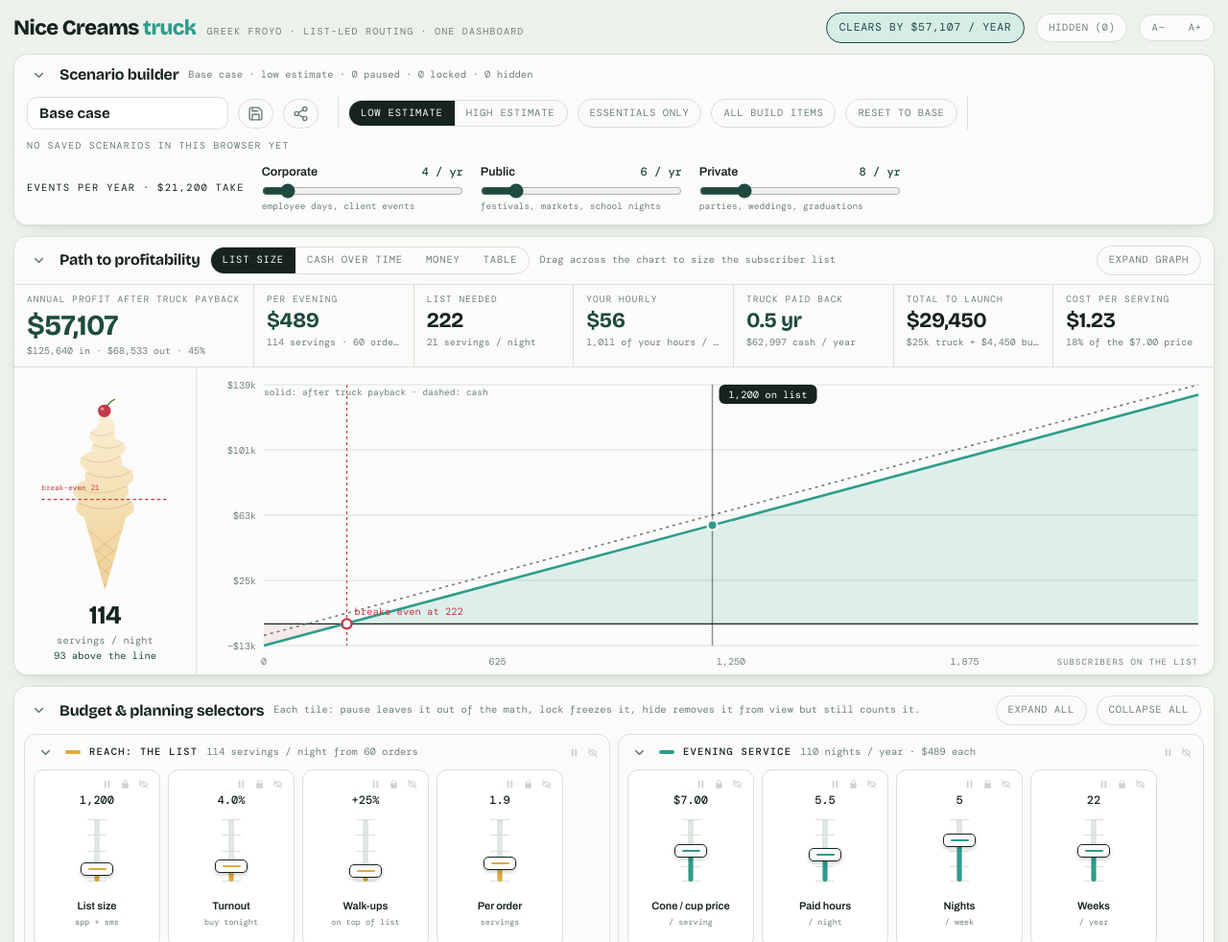
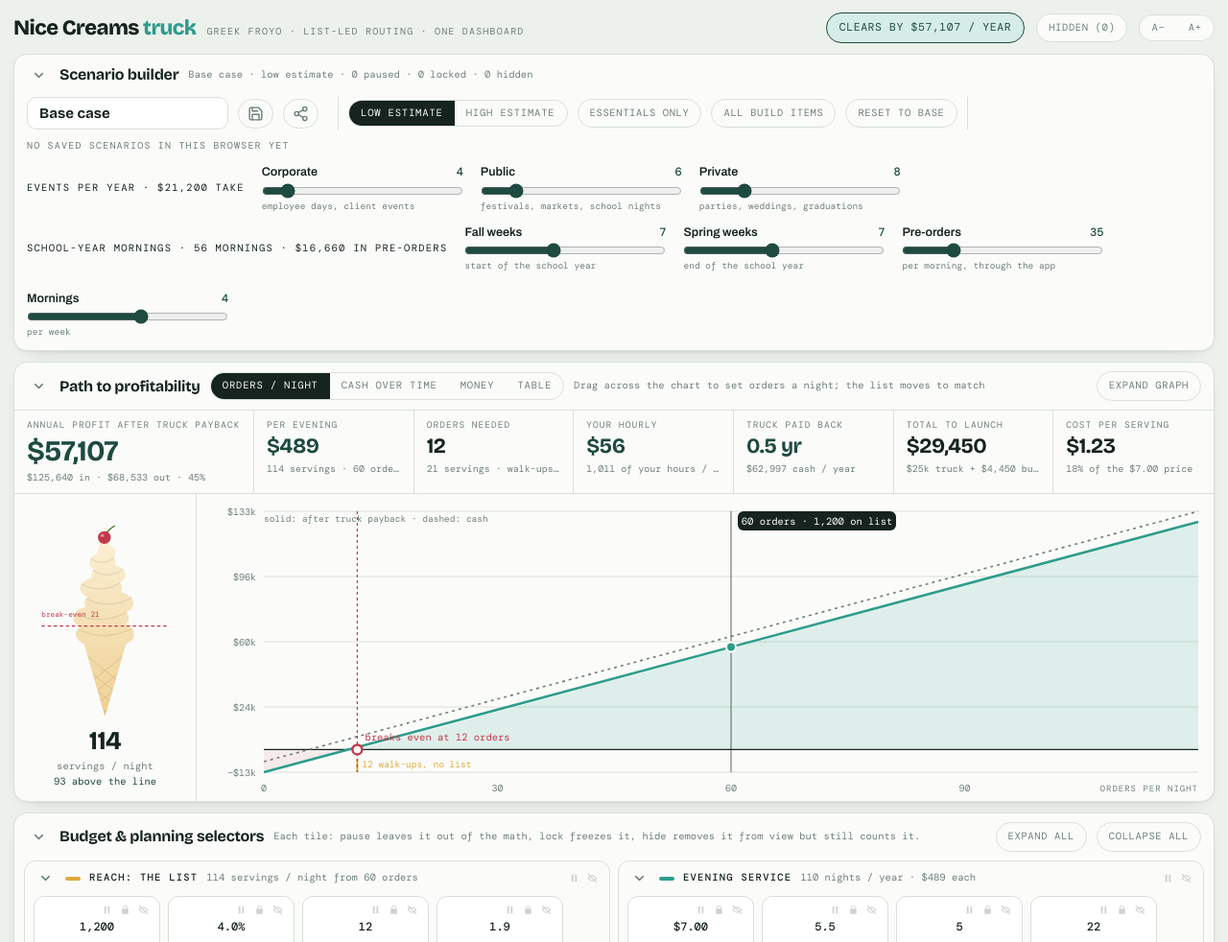
Before and after one commit to shua73/NiceCreams, a plain HTML site: page index.html in a window 1280 px wide. Shown: the top 982 px of the page at 96% size. Drawn offline with nearby package versions, Linux system fonts and the light colour scheme.

Commit message:
Model walk-ups as flat orders and add school-year acai mornings
Walk-ups were a percentage on top of list orders, so the model sold
nothing at all with an empty list. They are now a flat count of orders
per night that arrive with no list behind them, and the break-even list
only has to cover the rest.

The default chart is now profit against orders per night rather than
subscriber list size, with markers for the walk-up floor and break-even;
dragging it sets orders and moves the list to match.

Morning bowls become acai bowls pre-ordered in the app for on-site
pickup, with fall and spring school-year weeks as separate sliders in
the scenario builder.

Co-Authored-By: Claude Opus 5 <noreply@anthropic.com>
Claude-Session: https://claude.ai/code/session_01TA94R1fQ9TCdk5B4LNjbEv

```diff
--- a/index.html
+++ b/index.html
@@ -94,7 +94,7 @@
   .gauge .sub{font-family:var(--mono);font-size:10.5px;color:var(--steel);margin-top:5px;line-height:1.5}
   .view{position:relative;min-width:0;min-height:0}
   #chart{position:absolute;inset:0;width:100%;height:100%;touch-action:none}
-  #chart.list{cursor:crosshair}
+  #chart.drag{cursor:crosshair}
   #tableview{position:absolute;inset:0;overflow:auto;padding:0 10px 10px}
   table.grid{width:100%;border-collapse:collapse;font-family:var(--mono);font-size:12px}
   table.grid th{position:sticky;top:0;background:var(--paper);font-weight:500;font-size:9.5px;letter-spacing:.09em;text-transform:uppercase;color:var(--steel);text-align:right;padding:7px 8px;border-bottom:1.5px solid var(--ink);white-space:nowrap}
@@ -245,6 +245,9 @@
     <div class="sbody evbar" id="evbar">
       <span class="ttl">Events per year</span>
     </div>
+    <div class="sbody evbar" id="mornbar">
+      <span class="ttl">School-year mornings</span>
+    </div>
   </section>
 
   <section class="card" id="graph">
@@ -252,7 +255,7 @@
       <button class="iconbtn chev" type="button" data-sec="graph" aria-label="Collapse graph" aria-expanded="true"></button>
       <h2>Path to profitability</h2>
       <div class="seg" role="group" aria-label="Graph view">
-        <button type="button" data-view="list" aria-pressed="true">List size</button>
+        <button type="button" data-view="orders" aria-pressed="true">Orders / night</button>
         <button type="button" data-view="time" aria-pressed="false">Cash over time</button>
         <button type="button" data-view="money" aria-pressed="false">Money</button>
         <button type="button" data-view="table" aria-pressed="false">Table</button>
@@ -264,7 +267,7 @@
     <div class="stats">
       <div class="stat hero"><div class="k">Annual profit after truck payback</div><div class="v" id="o-year">&mdash;</div><div class="f" id="o-year-f"></div></div>
       <div class="stat"><div class="k">Per evening</div><div class="v" id="o-night">&mdash;</div><div class="f" id="o-night-f"></div></div>
-      <div class="stat"><div class="k">List needed</div><div class="v" id="o-list">&mdash;</div><div class="f" id="o-list-f"></div></div>
+      <div class="stat"><div class="k">Orders needed</div><div class="v" id="o-list">&mdash;</div><div class="f" id="o-list-f"></div></div>
       <div class="stat"><div class="k">Your hourly</div><div class="v" id="o-owner">&mdash;</div><div class="f" id="o-owner-f"></div></div>
       <div class="stat"><div class="k">Truck paid back</div><div class="v" id="o-payback">&mdash;</div><div class="f" id="o-payback-f"></div></div>
       <div class="stat"><div class="k">Total to launch</div><div class="v" id="o-launch">&mdash;</div><div class="f" id="o-launch-f"></div></div>
@@ -331,7 +334,7 @@
     <div class="sbody" id="groups"></div>
   </section>
 
-  <p class="foot">Illustrative planning model, not a forecast. Build-out, serviceware, cone and toppings figures are estimates to replace with supplier quotes. Froyo base prices come from the Nice Creams sourcing table. Event takes follow published ice cream truck catering minimums; event counts are placeholders. Profit stays in the business: the owner is not paid a wage, and the repair reserve is set aside before profit. Hidden tiles still count; paused tiles do not. realnicecreams.com</p>
+  <p class="foot">Illustrative planning model, not a forecast. Build-out, serviceware, cone and toppings figures are estimates to replace with supplier quotes. Froyo base prices come from the Nice Creams sourcing table. Walk-ups are orders with no list behind them, so the list only has to cover the rest. Morning acai bowls are pre-ordered in the app for on-site pickup during the school-year stretches. Event takes follow published ice cream truck catering minimums; event counts are placeholders. Profit stays in the business: the owner is not paid a wage, and the repair reserve is set aside before profit. Hidden tiles still count; paused tiles do not. realnicecreams.com</p>
 </div>
 
 <script>
@@ -356,7 +359,7 @@ const GROUPS=[
   {id:'reach',    title:'Reach: the list',        accent:'var(--butter)'},
   {id:'evening',  title:'Evening service',        accent:'var(--aqua)'},
   {id:'food',     title:'Food & serviceware',     accent:'var(--pine)'},
-  {id:'morning',  title:'Morning bowls',          accent:'var(--berry)'},
+  {id:'morning',  title:'Morning acai bowls',     accent:'var(--berry)'},
   {id:'events',   title:'Events',                 accent:'var(--cherry)'},
   {id:'running',  title:'Running costs',          accent:'var(--steel)'},
   {id:'truck',    title:'Truck & mechanical',     accent:'var(--butter)'},
@@ -370,7 +373,7 @@ const GROUPS=[
 const F={
   list:      {g:'reach',lab:'List size',unit:'app + sms',min:0,max:6000,step:50,def:1200,off:'base',fmt:num},
   turnout:   {g:'reach',lab:'Turnout',unit:'buy tonight',min:.005,max:.15,step:.005,def:.04,off:'base',fmt:v=>pct(v,1)},
-  walkup:    {g:'reach',lab:'Walk-ups',unit:'on top of list',min:0,max:1.5,step:.05,def:.25,off:0,fmt:v=>'+'+pct(v,0)},
+  walkOrders:{g:'reach',lab:'Walk-ups',unit:'orders / night, no list',min:0,max:100,step:1,def:12,off:0,fmt:num},
   perTicket: {g:'reach',lab:'Per order',unit:'servings',min:1,max:4,step:.1,def:1.9,off:'base',fmt:num1},
 
   price:     {g:'evening',lab:'Cone / cup price',unit:'/ serving',min:2,max:12,step:.25,def:7,off:'base',fmt:usd2},
@@ -382,16 +385,17 @@ const F={
   coneShare: {g:'food',lab:'Served in a cone',unit:'share of orders',min:0,max:100,step:5,def:30,off:0,fmt:pctw},
   toppings:  {g:'food',lab:'Toppings & extras',unit:'/ serving',min:0,max:1.5,step:.05,def:.15,off:0,fmt:usd2},
 
-  bowlPrice: {g:'morning',lab:'Bowl price',unit:'/ bowl',min:3,max:16,step:.25,def:8.5,off:'base',fmt:usd2},
-  bowlCost:  {g:'morning',lab:'Bowl cost',unit:'/ bowl',min:.5,max:7,step:.05,def:2.75,off:'base',fmt:usd2},
-  bowls:     {g:'morning',lab:'Pre-orders',unit:'/ morning',min:0,max:150,step:5,def:35,off:0,fmt:num},
-  mornWeek:  {g:'morning',lab:'Mornings',unit:'/ week',min:0,max:7,step:1,def:4,off:0,fmt:num},
-  mornWeeks: {g:'morning',lab:'Weeks',unit:'/ year',min:0,max:30,step:1,def:14,off:0,fmt:num},
+  bowlPrice: {g:'morning',lab:'Bowl price',unit:'/ acai bowl',min:3,max:16,step:.25,def:8.5,off:'base',fmt:usd2},
+  bowlCost:  {g:'morning',lab:'Bowl cost',unit:'/ acai bowl',min:.5,max:7,step:.05,def:2.75,off:'base',fmt:usd2},
+  mornFall:  {g:'morning',bar:'mornbar',lab:'Fall weeks',unit:'start of the school year',min:0,max:16,step:1,def:7,off:0,fmt:num},
+  mornSpring:{g:'morning',bar:'mornbar',lab:'Spring weeks',unit:'end of the school year',min:0,max:16,step:1,def:7,off:0,fmt:num},
+  bowls:     {g:'morning',bar:'mornbar',lab:'Pre-orders',unit:'per morning, through the app',min:0,max:150,step:5,def:35,off:0,fmt:num},
+  mornWeek:  {g:'morning',bar:'mornbar',lab:'Mornings',unit:'per week',min:0,max:7,step:1,def:4,off:0,fmt:num},
   mornHours: {g:'morning',lab:'Paid hours',unit:'/ morning',min:1,max:5,step:.5,def:3,off:'base',fmt:num1},
 
-  evCorp:    {g:'events',bar:true,lab:'Corporate',unit:'employee days, client events',min:0,max:40,step:1,def:4,off:0,fmt:num},
-  evPub:     {g:'events',bar:true,lab:'Public',unit:'festivals, markets, school nights',min:0,max:40,step:1,def:6,off:0,fmt:num},
-  evPriv:    {g:'events',bar:true,lab:'Private',unit:'parties, weddings, graduations',min:0,max:40,step:1,def:8,off:0,fmt:num},
+  evCorp:    {g:'events',bar:'evbar',lab:'Corporate',unit:'employee days, client events',min:0,max:40,step:1,def:4,off:0,fmt:num},
+  evPub:     {g:'events',bar:'evbar',lab:'Public',unit:'festivals, markets, school nights',min:0,max:40,step:1,def:6,off:0,fmt:num},
+  evPriv:    {g:'events',bar:'evbar',lab:'Private',unit:'parties, weddings, graduations',min:0,max:40,step:1,def:8,off:0,fmt:num},
   corpTake:  {g:'events',lab:'Corporate take',unit:'/ event, flat fee',min:500,max:5000,step:100,def:1600,off:'base',fmt:v=>usd(v)},
   pubTake:   {g:'events',lab:'Public take',unit:'/ event, in sales',min:300,max:5000,step:100,def:1400,off:'base',fmt:v=>usd(v)},
   privTake:  {g:'events',lab:'Private take',unit:'/ event, flat fee',min:300,max:3000,step:50,def:800,off:'base',fmt:v=>usd(v)},
@@ -491,7 +495,7 @@ function fresh(){
   Object.keys(F).forEach(k=>v[k]=F[k].def);
   ITEMS.forEach(i=>on[i.id]=i.on);
   return {name:'Base case',est:'low',v,on,ch:Object.assign({},DEFCH),sched:DEFSCHED.slice(),
-    paused:{},locked:{},hidden:{},gp:{},gh:{},gc:{fleet:true},mode:'list',
+    paused:{},locked:{},hidden:{},gp:{},gh:{},gc:{fleet:true},mode:'orders',
     ui:{scenario:true,graph:true,selectors:true,big:false}};
 }
 let S=fresh();
@@ -530,7 +534,8 @@ function unpack(o){
   if(!o||typeof o!=='object')return s;
   if(typeof o.n==='string')s.name=o.n.slice(0,40);
   if(o.e==='high')s.est='high';
-  if(['list','time','money','table'].includes(o.m))s.mode=o.m;
+  if(o.m==='list')s.mode='orders';
+  else if(['orders','time','money','table'].includes(o.m))s.mode=o.m;
   if(o.v)Object.keys(o.v).forEach(k=>{if(F[k]&&isFinite(o.v[k]))s.v[k]=snap(Number(o.v[k]),F[k]);});
   if(o.on)Object.keys(o.on).forEach(k=>{if(k in s.on)s.on[k]=!!o.on[k];});
   if(o.ch)Object.keys(o.ch).forEach(k=>{if(CHOICES[k]&&CHOICES[k].opts.some(x=>x.id===o.ch[k]))s.ch[k]=o.ch[k];});
@@ -594,10 +599,10 @@ function model(o){
   const bowlPrice=V('bowlPrice'), bowlVar=V('bowlCost')+bowlPrice*card;
   const list=o.list===undefined?V('list'):o.list;
   const vol=o.volMult===undefined?1:o.volMult;
-  const perSub=V('turnout')*(1+V('walkup'))*V('perTicket');
-  const tickets=list*V('turnout')*(1+V('walkup'))*vol;
-  const servings=list*perSub*vol;
-  const nights=V('nightsWeek')*V('eveWeeks'), mornings=V('mornWeek')*V('mornWeeks');
+  const perSub=V('turnout')*V('perTicket');   // servings a subscriber brings per night
+  const tickets=(o.orders===undefined?list*V('turnout')+V('walkOrders'):o.orders)*vol;
+  const servings=tickets*V('perTicket');
+  const nights=V('nightsWeek')*V('eveWeeks'), mornings=V('mornWeek')*(V('mornFall')+V('mornSpring'));
   const bowls=V('bowls')*(o.bowlMult===undefined?1:o.bowlMult);
   const wage=(V('wage')+(o.staffed?V('leadWage'):0))*(1+V('payrollBurden')/100);
   const prep=V('prepHours'), em=o.bowlMult===undefined?1:o.bowlMult;
@@ -630,11 +635,12 @@ function model(o){
   const margin=revenue>0?profit/revenue:0;
   const perNight=nights>0?(overhead+reserve+recovery-mornings*mornProfit-evProfit)/nights:Infinity;
   const beServings=coneContrib>0&&isFinite(perNight)?Math.max(0,Math.ceil((perNight+nightLabor+nightFuel)/coneContrib)):Infinity;
-  const beList=perSub>0&&isFinite(beServings)?Math.ceil(beServings/perSub):Infinity;
+  const beOrders=isFinite(beServings)?Math.ceil(beServings/Math.max(V('perTicket'),.01)):Infinity;
+  const beList=perSub>0&&isFinite(beServings)?Math.max(0,Math.ceil((beServings-V('walkOrders')*V('perTicket'))/perSub)):Infinity;
   return {food,sm,price,list,coneVar,coneContrib,tickets,servings,nights,mornings,
     nightRev,nightVar,nightLabor,nightFuel,nightProfit,mornRev,mornVar,mornLabor,mornFuel,mornProfit,
     evN,evRev,evVar,evLabor,evFuel,evProfit,evServ,
-    startup,recovery,overhead,reserve,revenue,variable,labor,fuel,cash,profit,ownerHours,payback,margin,beServings,beList};
+    startup,recovery,overhead,reserve,revenue,variable,labor,fuel,cash,profit,ownerHours,payback,margin,beServings,beOrders,beList};
 }
 function fleetCalc(){
   const fw=1+V('flywheel')/100, fOpen=V('openingPct')/100, fRamp=V('rampPct')/100;
@@ -744,15 +750,16 @@ function barSlider(k){
   const c=F[k], el=document.createElement('label');
   el.className='hs';
   el.innerHTML='<span>'+c.lab+'</span><output></output><input type="range" min="'+c.min+'" max="'+c.max+'" step="'+c.step+'"><small>'+c.unit+'</small>';
-  $('evbar').appendChild(el);
+  $(c.bar).appendChild(el);
   const inp=el.querySelector('input');
   BAR[k]={inp,out:el.querySelector('output')};
   inp.addEventListener('input',()=>setValue(k,Number(inp.value)));
 }
 function paintBar(m){
-  Object.keys(BAR).forEach(k=>{BAR[k].inp.value=S.v[k];BAR[k].out.textContent=F[k].fmt(S.v[k])+' / yr';});
-  $('evbar').classList.toggle('paused',gpaused('events'));
-  $('evbar').querySelector('.ttl').textContent=gpaused('events')?'Events per year (group paused)':'Events per year · '+usd(m.evRev)+' take';
+  Object.keys(BAR).forEach(k=>{BAR[k].inp.value=S.v[k];BAR[k].out.textContent=F[k].fmt(S.v[k]);});
+  const bar=(id,gid,on,off)=>{const p=gpaused(gid);$(id).classList.toggle('paused',p);$(id).querySelector('.ttl').textContent=p?off:on;};
+  bar('evbar','events','Events per year · '+usd(m.evRev)+' take','Events per year (group paused)');
+  bar('mornbar','morning','School-year mornings · '+num(m.mornings)+' mornings · '+usd(m.mornings*m.mornRev)+' in pre-orders','School-year mornings (group paused)');
 }
 function setValue(k,v){if(isLocked(k))return;S.v[k]=snap(v,F[k]);render();}
 function itemTile(it){
@@ -845,7 +852,7 @@ function paintGroups(m,fl){
     reach:num(Math.round(m.servings))+' servings / night from '+num(Math.round(m.tickets))+' orders',
     evening:num(m.nights)+' nights / year · '+usd(m.nightProfit)+' each',
     food:usd2(m.food.per)+' / serving · cup '+usd2(m.food.cup)+' · cone '+usd2(m.food.coneServ),
-    morning:m.mornings?num(m.mornings)+' mornings / year · '+usd(m.mornProfit)+' each':'no morning service',
+    morning:m.mornings?num(m.mornings)+' school-year mornings · '+usd(m.mornProfit)+' each, pre-ordered for pickup':'no morning service',
     events:m.evN?num(m.evN)+' events / year · '+usd(m.evRev)+' take · '+usd(m.evProfit)+' after costs':'no events',
     running:usd(m.reserve)+' repair reserve · '+usd(m.overhead)+' / year overhead · '+usd(m.labor)+' wages · '+usd(m.fuel)+' fuel',
     fleet:fl.total+' trucks by year 5 · '+big(fl.years[4].rev)+' revenue'
@@ -881,8 +888,8 @@ function paintStats(m){
   $('o-year-f').textContent=usd(m.revenue)+' in · '+usd(m.revenue-m.profit)+' out · '+pct(m.margin,0);
   set('o-night',usd(m.nightProfit),m.nightProfit>=0?'pos':'neg');
   $('o-night-f').textContent=num(Math.round(m.servings))+' servings · '+num(Math.round(m.tickets))+' orders';
-  set('o-list',isFinite(m.beList)?num(m.beList):'—');
-  $('o-list-f').textContent=isFinite(m.beServings)?num(m.beServings)+' servings / night':'price is below its cost';
+  set('o-list',isFinite(m.beOrders)?num(m.beOrders):'—');
+  $('o-list-f').textContent=isFinite(m.beOrders)?num(m.beServings)+' servings · '+(m.beList>0?num(m.beList)+' on the list':'walk-ups alone'):'price is below its cost';
   set('o-owner',m.ownerHours>0?usd(m.profit/m.ownerHours):'—',m.profit>=0?'pos':'neg');
   $('o-owner-f').textContent=num(Math.round(m.ownerHours))+' of your hours / year';
   set('o-payback',isFinite(m.payback)?nf(m.payback,1)+' yr':'never',isFinite(m.payback)?'pos':'neg');
@@ -952,7 +959,7 @@ function paintScenario(m,hiddenCount){
   $('bigBtn').textContent=S.ui.big?'Shrink graph':'Expand graph';
   $('bigBtn').setAttribute('aria-pressed',String(S.ui.big));
   $('viewnote').textContent=
-    S.mode==='list'?'Drag across the chart to size the subscriber list'
+    S.mode==='orders'?'Drag across the chart to set orders a night; the list moves to match'
     :S.mode==='time'?'Cumulative cash from launch, averaged evenly across the year'
     :S.mode==='money'?'Where a year of revenue ends up'
     :'Per-shift and annual profit and loss';
@@ -979,32 +986,39 @@ function grid(lo,span){
   }
   return g;
 }
-function listMax(m){return Math.max(1000,Math.ceil((Math.max(S.v.list,V('list'),isFinite(m.beList)?m.beList:0)*2)/250)*250);}
-function drawList(m){
-  const xMax=listMax(m), p0=model({list:0}), p1=model({list:xMax});
+function ordersToList(o){const t=V('turnout');return t>0?Math.max(0,(o-V('walkOrders'))/t):0;}
+function orderMax(m){return Math.max(40,Math.ceil(Math.max(m.tickets,isFinite(m.beOrders)?m.beOrders:0)*2/10)*10);}
+function drawOrders(m){
+  const xMax=orderMax(m), p0=model({orders:0}), p1=model({orders:xMax});
   const lo=Math.min(p0.profit,0), hi=Math.max(p1.profit,0,p1.cash), span=(hi-lo)||1;
   const X=v=>PAD.l+(v/xMax)*(CW-PAD.l-PAD.r), Y=v=>CH_-PAD.b-((v-lo)/span)*(CH_-PAD.t-PAD.b);
   let g=grid(lo,span);
   for(let i=0;i<4;i++){const v=xMax*i/4;g+='<text x="'+X(v)+'" y="'+(CH_-10)+'" text-anchor="middle" font-family="'+MONO+'" font-size="10" fill="var(--steel)">'+Math.round(v).toLocaleString()+'</text>';}
-  g+='<text x="'+(CW-PAD.r)+'" y="'+(CH_-10)+'" text-anchor="end" font-family="'+MONO+'" font-size="9" fill="var(--steel)" letter-spacing="1">SUBSCRIBERS ON THE LIST</text>';
-  const y0=Y(0), bx=isFinite(m.beList)?Math.min(m.beList,xMax):xMax, pb=model({list:bx}).profit;
+  g+='<text x="'+(CW-PAD.r)+'" y="'+(CH_-10)+'" text-anchor="end" font-family="'+MONO+'" font-size="9" fill="var(--steel)" letter-spacing="1">ORDERS PER NIGHT</text>';
+  const y0=Y(0), bx=isFinite(m.beOrders)?Math.min(m.beOrders,xMax):xMax, pb=model({orders:bx}).profit;
   g+='<polygon points="'+X(0)+','+Y(p0.profit)+' '+X(bx)+','+Y(pb)+' '+X(bx)+','+y0+' '+X(0)+','+y0+'" fill="var(--cherry)" opacity=".09"/>';
-  if(isFinite(m.beList)&&m.beList<xMax)g+='<polygon points="'+X(bx)+','+y0+' '+X(xMax)+','+Y(p1.profit)+' '+X(xMax)+','+y0+'" fill="var(--aqua)" opacity=".14"/>';
+  if(isFinite(m.beOrders)&&m.beOrders<xMax)g+='<polygon points="'+X(bx)+','+y0+' '+X(xMax)+','+Y(p1.profit)+' '+X(xMax)+','+y0+'" fill="var(--aqua)" opacity=".14"/>';
   g+='<line x1="'+PAD.l+'" y1="'+y0+'" x2="'+(CW-PAD.r)+'" y2="'+y0+'" stroke="var(--ink)" stroke-width="1.3"/>';
   g+='<line x1="'+X(0)+'" y1="'+Y(p0.cash)+'" x2="'+X(xMax)+'" y2="'+Y(p1.cash)+'" stroke="var(--steel)" stroke-width="1.6" stroke-dasharray="3 4"/>';
   g+='<line x1="'+X(0)+'" y1="'+Y(p0.profit)+'" x2="'+X(xMax)+'" y2="'+Y(p1.profit)+'" stroke="var(--aqua)" stroke-width="2.6"/>';
-  if(isFinite(m.beList)&&m.beList<=xMax){
-    const x=X(m.beList);
+  if(V('walkOrders')>0&&V('walkOrders')<xMax){
+    const wx=X(V('walkOrders'));
+    g+='<line x1="'+wx+'" y1="'+(CH_-PAD.b)+'" x2="'+wx+'" y2="'+(CH_-PAD.b-14)+'" stroke="var(--butter)" stroke-width="2"/>';
+    g+='<text x="'+(wx+5)+'" y="'+(CH_-PAD.b-5)+'" font-family="'+MONO+'" font-size="9.5" fill="var(--butter)">'+num(V('walkOrders'))+' walk-ups, no list</text>';
+  }
+  if(isFinite(m.beOrders)&&m.beOrders<=xMax){
+    const x=X(m.beOrders);
     g+='<line x1="'+x+'" y1="'+PAD.t+'" x2="'+x+'" y2="'+(CH_-PAD.b)+'" stroke="var(--cherry)" stroke-width="1.2" stroke-dasharray="3 3"/>';
     g+='<circle cx="'+x+'" cy="'+y0+'" r="5" fill="var(--paper)" stroke="var(--cherry)" stroke-width="2.4"/>';
-    g+='<text x="'+(x+8)+'" y="'+(y0-9)+'" font-family="'+MONO+'" font-size="10.5" fill="var(--cherry)">breaks even at '+m.beList.toLocaleString()+'</text>';
+    g+='<text x="'+(x+8)+'" y="'+(y0-9)+'" font-family="'+MONO+'" font-size="10.5" fill="var(--cherry)">breaks even at '+num(m.beOrders)+' orders</text>';
   }
-  const cx=X(Math.min(m.list,xMax));
+  const cx=X(Math.min(m.tickets,xMax));
   g+='<line x1="'+cx+'" y1="'+PAD.t+'" x2="'+cx+'" y2="'+(CH_-PAD.b)+'" stroke="var(--ink)" stroke-width="1.4" opacity=".5"/>';
   g+='<circle cx="'+cx+'" cy="'+Y(m.profit)+'" r="5" fill="var(--aqua)" stroke="var(--paper)" stroke-width="2"/>';
-  const lx=Math.min(cx+7,CW-PAD.r-104);
-  g+='<rect x="'+lx+'" y="'+PAD.t+'" width="102" height="20" rx="6" fill="var(--ink)"/>';
-  g+='<text x="'+(lx+51)+'" y="'+(PAD.t+14)+'" text-anchor="middle" font-family="'+MONO+'" font-size="10.5" fill="#fff">'+Math.round(m.list).toLocaleString()+' on list</text>';
+  const lbl=num(Math.round(m.tickets))+' orders · '+num(Math.round(m.list))+' on list';
+  const wpx=Math.max(104,lbl.length*6.6), lx=Math.min(cx+7,CW-PAD.r-wpx);
+  g+='<rect x="'+lx+'" y="'+PAD.t+'" width="'+wpx+'" height="20" rx="6" fill="var(--ink)"/>';
+  g+='<text x="'+(lx+wpx/2)+'" y="'+(PAD.t+14)+'" text-anchor="middle" font-family="'+MONO+'" font-size="10.5" fill="#fff">'+lbl+'</text>';
   g+='<text x="'+PAD.l+'" y="'+(PAD.t+11)+'" font-family="'+MONO+'" font-size="9.5" fill="var(--steel)">solid: after truck payback · dashed: cash</text>';
   return g;
 }
@@ -1036,7 +1050,7 @@ function drawTime(m){
 function drawMoney(m){
   const bars=[
     {l:'Evening cones',v:m.nights*m.nightRev,c:'var(--aqua)'},
-    {l:'Morning bowls',v:m.mornings*m.mornRev,c:'var(--berry)'},
+    {l:'Acai bowls',v:m.mornings*m.mornRev,c:'var(--berry)'},
     {l:'Events',v:m.evRev,c:'var(--cherry)'},
     {l:'Product cost',v:-m.variable,c:'var(--butter)'},
     {l:'Helper wages',v:-m.labor,c:'var(--steel)'},
@@ -1063,20 +1077,20 @@ function drawMoney(m){
 function drawChart(m){
   const table=S.mode==='table';
   chart.classList.toggle('hidden',table);
-  chart.classList.toggle('list',S.mode==='list');
+  chart.classList.toggle('drag',S.mode==='orders');
   $('tableview').classList.toggle('hidden',!table);
   if(table||!S.ui.graph)return;
   chart.setAttribute('viewBox','0 0 '+CW+' '+CH_);
-  chart.innerHTML=S.mode==='money'?drawMoney(m):S.mode==='time'?drawTime(m):drawList(m);
+  chart.innerHTML=S.mode==='money'?drawMoney(m):S.mode==='time'?drawTime(m):drawOrders(m);
 }
 let dragChart=false;
 function chartSet(e){
-  if(S.mode!=='list'||isLocked('list'))return;
+  if(S.mode!=='orders'||isLocked('list'))return;
   const r=chart.getBoundingClientRect();
   const frac=(((e.clientX-r.left)/r.width)*CW-PAD.l)/(CW-PAD.l-PAD.r);
-  setValue('list',Math.max(0,Math.min(1,frac))*listMax(model()));
+  setValue('list',ordersToList(Math.max(0,Math.min(1,frac))*orderMax(model())));
 }
-chart.addEventListener('pointerdown',e=>{if(S.mode!=='list')return;dragChart=true;try{chart.setPointerCapture(e.pointerId);}catch(_){}chartSet(e);});
+chart.addEventListener('pointerdown',e=>{if(S.mode!=='orders')return;dragChart=true;try{chart.setPointerCapture(e.pointerId);}catch(_){}chartSet(e);});
 chart.addEventListener('pointermove',e=>{if(dragChart)chartSet(e);});
 chart.addEventListener('pointerup',()=>{dragChart=false;});
 chart.addEventListener('pointercancel',()=>{dragChart=false;});
```
